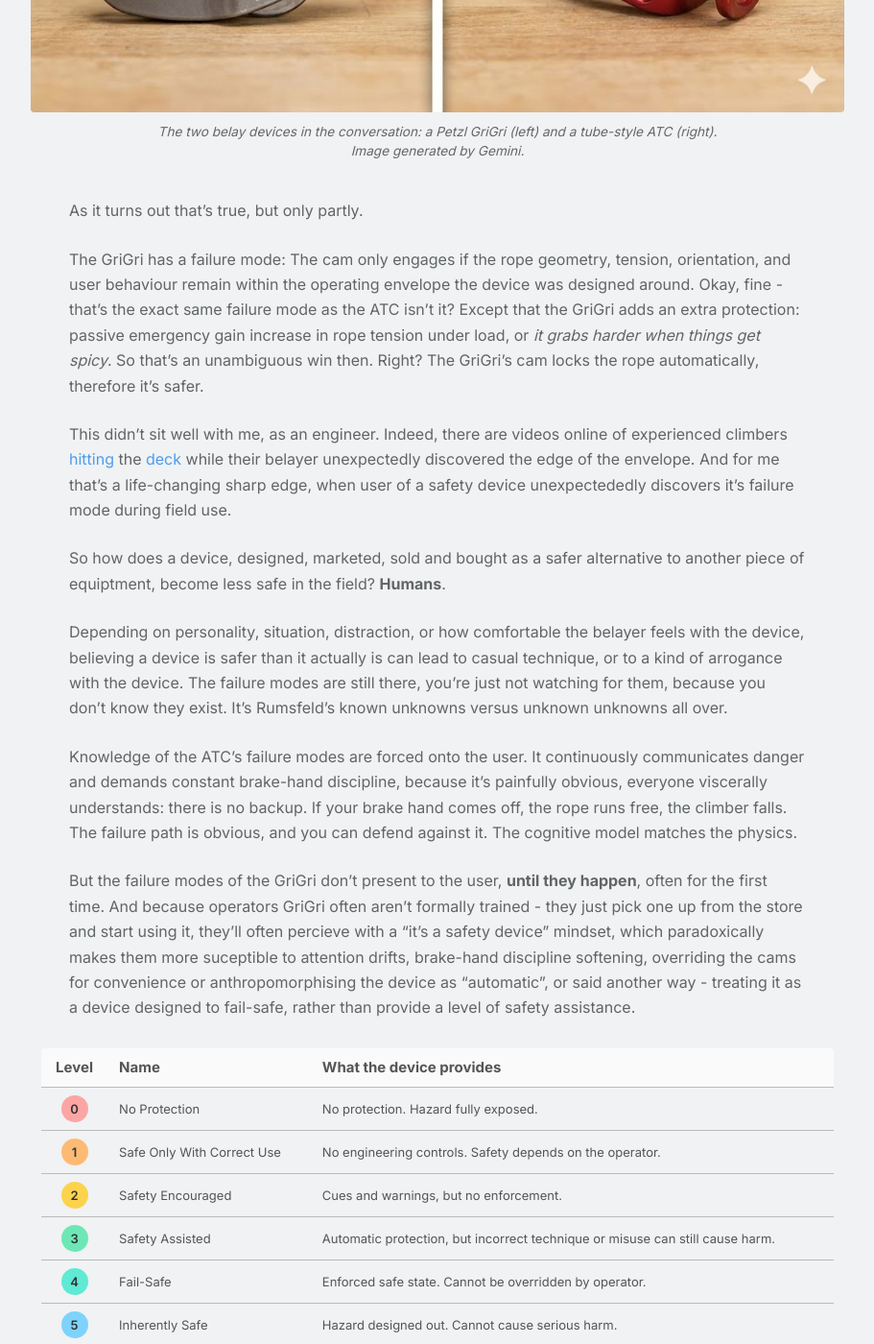
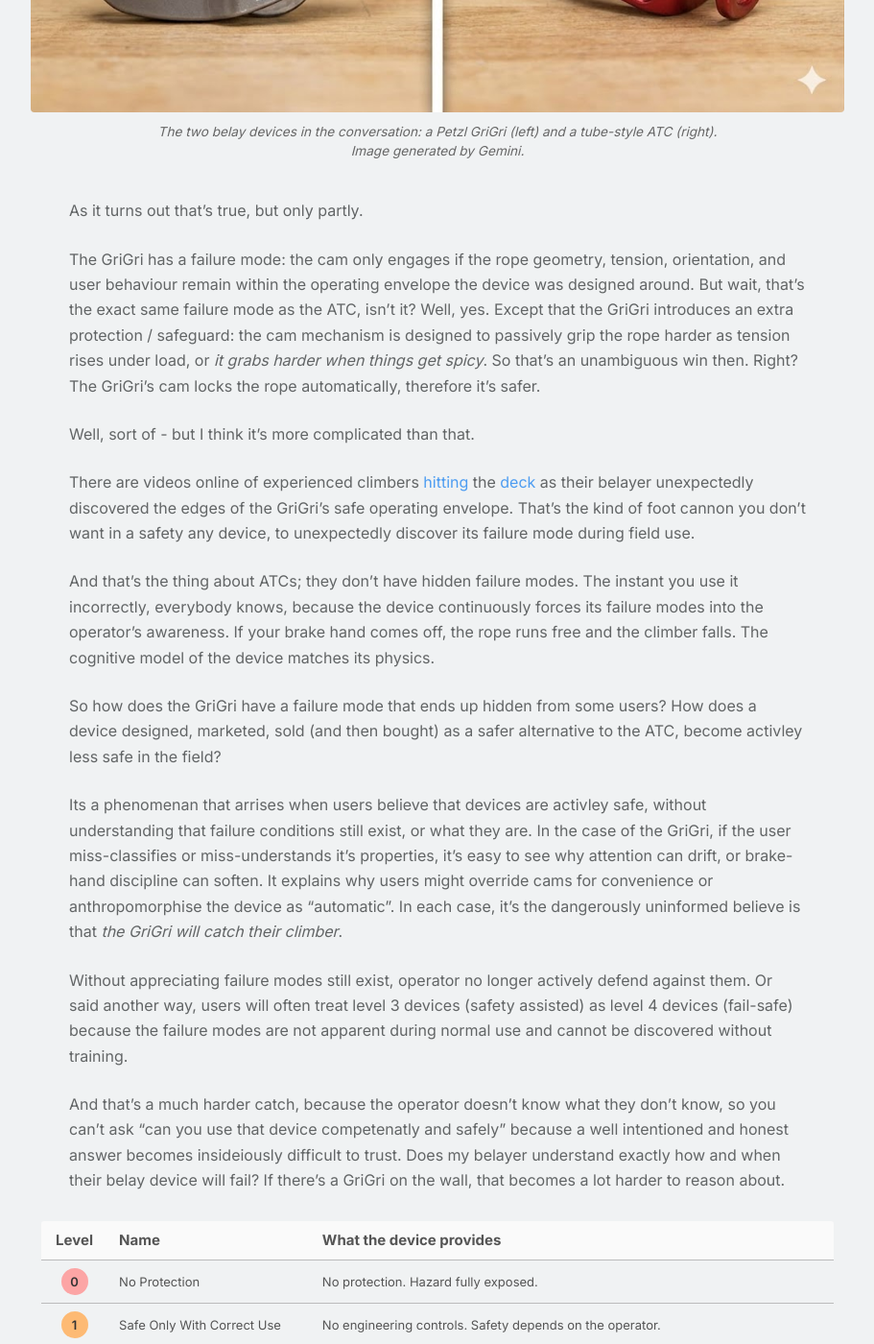
Before and after one commit to pingfu/pingfu.github.io, a Jekyll site: the page built from _posts/2026-05-18-safety-framework.md, in a window 1280 px wide and 1400 px high, scrolled down 918 px. Shown: the whole window at 96% size, without its empty margins (184-1095 px from the left). Built offline with Jekyll 4.4.1, drawn with Linux system fonts in a browser that asks for light colours; nearby versions of some CDN libraries; comment, search, counter and statistics services are not loaded; some of the changed text lies outside the part shown.

Commit message:
Update 2026-05-18-safety-framework.md

```diff
--- a/_posts/2026-05-18-safety-framework.md
+++ b/_posts/2026-05-18-safety-framework.md
@@ -21,17 +21,21 @@
 
 As it turns out that's true, but only partly.
 
-The GriGri has a failure mode: The cam only engages if the rope geometry, tension, orientation, and user behaviour remain within the operating envelope the device was designed around. Okay, fine - that's the exact same failure mode as the ATC isn't it? Except that the GriGri adds an extra protection: passive emergency gain increase in rope tension under load, or *it grabs harder when things get spicy*. So that's an unambiguous win then. Right? The GriGri's cam locks the rope automatically, therefore it's safer.
+The GriGri has a failure mode: the cam only engages if the rope geometry, tension, orientation, and user behaviour remain within the operating envelope the device was designed around. But wait, that's the exact same failure mode as the ATC, isn't it? Well, yes. Except that the GriGri introduces an extra protection / safeguard: the cam mechanism is designed to passively grip the rope harder as tension rises under load, or *it grabs harder when things get spicy*. So that's an unambiguous win then. Right? The GriGri's cam locks the rope automatically, therefore it's safer.
 
-This didn't sit well with me, as an engineer. Indeed, there are videos online of experienced climbers [hitting](https://youtu.be/We-nxljgnw4) the [deck](https://youtu.be/v8pEe5X1-Lc) while their belayer unexpectedly discovered the edge of the envelope. And for me that's a life-changing sharp edge, when user of a safety device unexpectededly discovers it's failure mode during field use.
+Well, sort of - but I think it's more complicated than that.
 
-So how does a device, designed, marketed, sold and bought as a safer alternative to another piece of equiptment, become less safe in the field? **Humans**.
+There are videos online of experienced climbers [hitting](https://youtu.be/We-nxljgnw4) the [deck](https://youtu.be/v8pEe5X1-Lc) as their belayer unexpectedly discovered the edges of the GriGri's safe operating envelope. That's the kind of foot cannon you don't want in a safety any device, to unexpectedly discover its failure mode during field use.
 
-Depending on personality, situation, distraction, or how comfortable the belayer feels with the device, believing a device is safer than it actually is can lead to casual technique, or to a kind of arrogance with the device. The failure modes are still there, you're just not watching for them, because you don't know they exist. It's Rumsfeld's known unknowns versus unknown unknowns all over.
+And that’s the thing about ATCs; they don't have hidden failure modes. The instant you use it incorrectly, everybody knows, because the device continuously forces its failure modes into the operator’s awareness. If your brake hand comes off, the rope runs free and the climber falls. The cognitive model of the device matches its physics.
 
-Knowledge of the ATC's failure modes are forced onto the user. It continuously communicates danger and demands constant brake-hand discipline, because it's painfully obvious, everyone viscerally understands: there is no backup. If your brake hand comes off, the rope runs free, the climber falls. The failure path is obvious, and you can defend against it. The cognitive model matches the physics.
+So how does the GriGri have a failure mode that ends up hidden from some users? How does a device designed, marketed, sold (and then bought) as a safer alternative to the ATC, become activley less safe in the field?
 
-But the failure modes of the GriGri don't present to the user, **until they happen**, often for the first time. And because operators GriGri often aren't formally trained - they just pick one up from the store and start using it, they'll often percieve with a "it's a safety device" mindset, which paradoxically makes them more suceptible to attention drifts, brake-hand discipline softening, overriding the cams for convenience or anthropomorphising the device as “automatic”, or said another way - treating it as a device designed to fail-safe, rather than provide a level of safety assistance.
+Its a phenomenan that arrises when users believe that devices are activley safe, without understanding that failure conditions still exist, or what they are. In the case of the GriGri, if the user miss-classifies or miss-understands it's properties, it's easy to see why attention can drift, or brake-hand discipline can soften. It explains why users might override cams for convenience or anthropomorphise the device as "automatic". In each case, it's the dangerously uninformed believe is that *the GriGri will catch their climber*.
+
+Without appreciating failure modes still exist, operator no longer actively defend against them. Or said another way, users will often treat level 3 devices (safety assisted) as level 4 devices (fail-safe) because the failure modes are not apparent during normal use and cannot be discovered without training.
+
+And that's a much harder catch, because the operator doesn't know what they don't know, so you can't ask "can you use that device competenatly and safely" because a well intentioned and honest answer becomes insideiously difficult to trust. Does my belayer understand exactly how and when their belay device will fail? If there's a GriGri on the wall, that becomes a lot harder to reason about.
 
 | Level | Name | What the device provides |
 |:---:|---|---|
@@ -43,6 +47,10 @@
 | **5** | Inherently Safe | Hazard designed out. Cannot cause serious harm. |
 {:.safety-levels}
 
-And that's why this is such a counter-inutitive conversation, because the GriGri *is* materialy safer than an ATC, but the very fact of presenting it to the market as such means there's a real chance owners will incorrectly imagine that the device is designed as a `Fail-safe` device (Level 4 on the [Safety by Design Index](https://safety-framework.fawltea.net/) which can, has, and will continue to mean unsuspecting climbers meet with devestating consequences.
+And that is the paradox: the GriGri is materially safer than an ATC, but it shaes the same predisposition that many other safety devices in it's class do, which is to subconciously present in the minds of operators as a Level 4 device, leading to behaviours that can reintroduce catastrophic risk.
 
-## What else exists in this space
+It's a symptom of many level 3 devices, and generalises far beyond climbing. Ask any motorcyclist about the first time they experience brake fade. Halfway down a long descent and the brake lever looses resistance and the bike just… doesn’t slow down. In that moment, without special training beforehand they likely discovered for the first time, in the field, the level 4 system was actually a level 3, with a poorly communicated failure mode all along.
+
+That’s the danger when `Safety Assisted` systems mix with humans. The failure modes of a Level 3 device tend to be subtle, rare, or counterintuitive, invisible right up until the operator hits them. And because the system usually works, operators can go years without ever learning where those edges actually are, until its too late. Which is what makes the apparent upgrade from Level 1 to Level 3 so dangerous: you swap a device you fully understood for one that fails in ways you didn’t anticipate.
+
+See [https://safety-framework.fawltea.net/](https://safety-framework.fawltea.net/) for the full Safety-by-Design Index.
```
